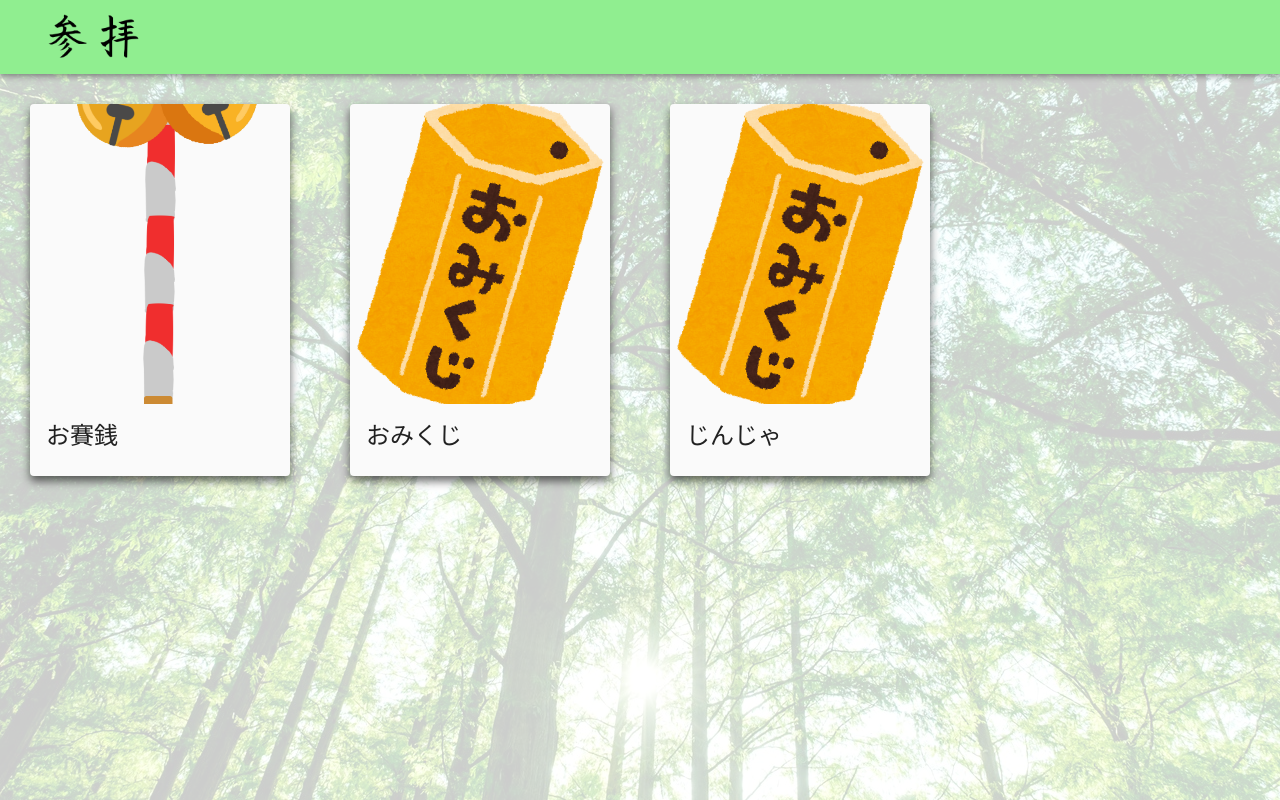
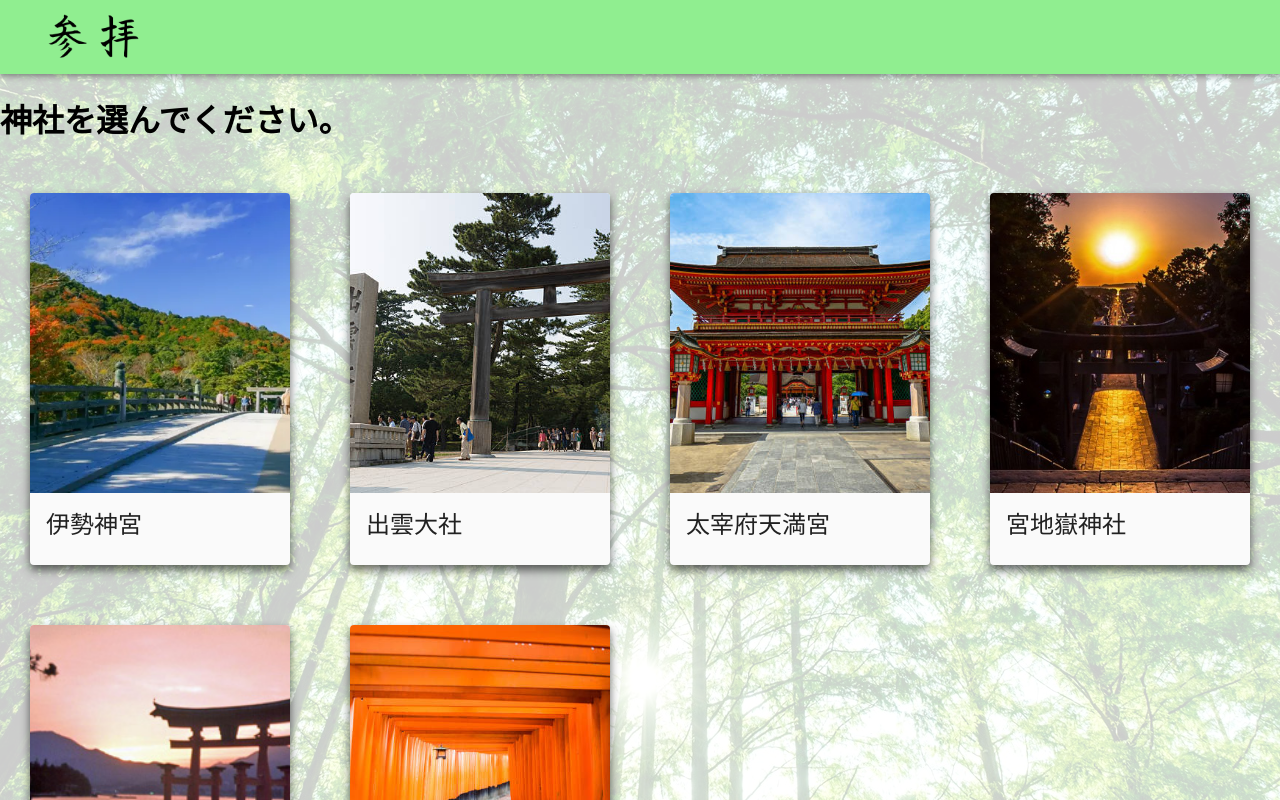
Before and after one commit to Hackthon-2020/SANPAI, a React (Create React App) app: page / in a window 1280 px wide. Built offline with nearby package versions, Linux system fonts and the light colour scheme.

Commit message:
modal作成 #12

```diff
--- a/src/components/card/cardList/index.jsx
+++ b/src/components/card/cardList/index.jsx
@@ -1,48 +1,48 @@
-import React from 'react';
-// import { Link } from 'react-router-dom';
-import OmikujiBox from '../../../assets/img/omikuji/omikuji-box.png';
-import OsaisenImg from '../../../assets/img/osaisen/suzu.png';
-// import ShrineImg from '../../../assets/img/osaisen/torii.png';
-import ImgCard from '../imgCard/index';
-import Grid from "@material-ui/core/Grid";
-import { useHistory } from 'react-router-dom';
+// import React from 'react';
+// // import { Link } from 'react-router-dom';
+// import OmikujiBox from '../../../assets/img/omikuji/omikuji-box.png';
+// import OsaisenImg from '../../../assets/img/osaisen/suzu.png';
+// // import ShrineImg from '../../../assets/img/osaisen/torii.png';
+// import ImgCard from '../imgCard/index';
+// import Grid from "@material-ui/core/Grid";
+// import { useHistory } from 'react-router-dom';
 
 
-export default function CardList() {
-  const history = useHistory();
+// export default function CardList() {
+//   const history = useHistory();
 
-  return (
-    <Grid container>
-      <Grid item xs={3}>
-        <div>
-          <ImgCard
-          imgName={OsaisenImg}
-          title={"Osaisen Image"}
-          text={"お賽銭"}
-          link={()=>history.push('/osaisen')}
-          />
-        </div>
-      </Grid>
-      <Grid item xs={3}>
-        <div>
-          <ImgCard
-          imgName={OmikujiBox}
-          title={"Omikuji Image"}
-          text={"おみくじ"}
-          link={()=>history.push('/omikuji')}
-          />
-        </div>
-      </Grid>
-      <Grid item xs={3}>
-        <div>
-          <ImgCard
-          imgName={OmikujiBox}
-          title={"Omikuji Image"}
-          text={"じんじゃ"}
-          link={()=>history.push('/shrine')}
-          />
-        </div>
-      </Grid>
-    </Grid>
-  );
-}
+//   return (
+//     <Grid container>
+//       <Grid item xs={3}>
+//         <div>
+//           <ImgCard
+//           imgName={OsaisenImg}
+//           title={"Osaisen Image"}
+//           text={"お賽銭"}
+//           link={()=>history.push('/osaisen')}
+//           />
+//         </div>
+//       </Grid>
+//       <Grid item xs={3}>
+//         <div>
+//           <ImgCard
+//           imgName={OmikujiBox}
+//           title={"Omikuji Image"}
+//           text={"おみくじ"}
+//           link={()=>history.push('/omikuji')}
+//           />
+//         </div>
+//       </Grid>
+//       <Grid item xs={3}>
+//         <div>
+//           <ImgCard
+//           imgName={OmikujiBox}
+//           title={"Omikuji Image"}
+//           text={"じんじゃ"}
+//           link={()=>history.push('/shrine')}
+//           />
+//         </div>
+//       </Grid>
+//     </Grid>
+//   );
+// }
--- a/src/components/card/imgCard/index.jsx
+++ b/src/components/card/imgCard/index.jsx
@@ -1,14 +1,13 @@
 import React from 'react';
 import Card from '@material-ui/core/Card';
 import CardActionArea from '@material-ui/core/CardActionArea';
-// import CardActions from '@material-ui/core/CardActions';
 import CardContent from '@material-ui/core/CardContent';
 import CardMedia from '@material-ui/core/CardMedia';
-// import Button from '@material-ui/core/Button';
 import Typography from '@material-ui/core/Typography';
 import { makeStyles } from "@material-ui/core/styles";
 import SimpleDialog from '../../modal/dialog';
-import PropTypes from 'prop-types';
+// import PropTypes from 'prop-types';
+
 
 
 const useStyles = makeStyles({
@@ -25,28 +24,26 @@
   },
 });
 
-SimpleDialog.propTypes = {
-  onClose: PropTypes.func.isRequired,
-  open: PropTypes.bool.isRequired,
-  selectedValue: PropTypes.string.isRequired,
-};
+// SimpleDialog.propTypes = {
+//   onClose: PropTypes.func.isRequired,
+//   open: PropTypes.bool.isRequired,
+//   selectedValue: PropTypes.string.isRequired,
+// };
 
 
 export default function ImgCard (props){
   const classes = useStyles();
-  const emails = ['username@gmail.com', 'user02@gmail.com'];
   const [open, setOpen] = React.useState(false);
-  const [selectedValue, setSelectedValue] = React.useState(emails[1]);
+  const [selectedValue, setSelectedValue] = React.useState();
 
   const handleClickOpen = () => {
     setOpen(true);
   };
 
-  const handleClose = (value) => {
+  const handleClose = () => {
     setOpen(false);
-    setSelectedValue(value);
+    setSelectedValue(true);
   };
-
     return (
         <Card className={classes.card}>
           <CardActionArea>
@@ -55,13 +52,11 @@
               component="img"
               image={props.imgName}
               title={props.title}
-              // onClick={props.link}
               onClick={handleClickOpen}
             />
             <SimpleDialog selectedValue={selectedValue} open={open} onClose={handleClose} />
             <CardContent>
               <Typography gutterBottom variant="h5" component="h2">{props.text}</Typography>
-              {/* <Typography variant="body2" color="textSecondary" component="p"></Typography> */}
             </CardContent>
           </CardActionArea>
         </Card>
--- a/src/components/modal/dialog.jsx
+++ b/src/components/modal/dialog.jsx
@@ -1,102 +1,29 @@
 import React from 'react';
-// import PropTypes from 'prop-types';
-import { makeStyles } from '@material-ui/core/styles';
-// import Button from '@material-ui/core/Button';
-import Avatar from '@material-ui/core/Avatar';
 import List from '@material-ui/core/List';
 import ListItem from '@material-ui/core/ListItem';
-import ListItemAvatar from '@material-ui/core/ListItemAvatar';
 import ListItemText from '@material-ui/core/ListItemText';
 import DialogTitle from '@material-ui/core/DialogTitle';
 import Dialog from '@material-ui/core/Dialog';
-import PersonIcon from '@material-ui/icons/Person';
-import AddIcon from '@material-ui/icons/Add';
-// import Typography from '@material-ui/core/Typography';
-import { blue } from '@material-ui/core/colors';
 import { useHistory } from 'react-router-dom';
-
-
-// const emails = ['username@gmail.com', 'user02@gmail.com'];
-const useStyles = makeStyles({
-  avatar: {
-    backgroundColor: blue[100],
-    color: blue[600],
-  },
-});
 
 export default function SimpleDialog(props) {
   const history = useHistory();
-  const classes = useStyles();
-  const { onClose, selectedValue, open } = props;
-
+  const { onClose, selectedValue, open} = props;
   const handleClose = () => {
     onClose(selectedValue);
-  };
-
-  const handleListItemClick = (value) => {
-    onClose(value);
   };
 
   return (
     <Dialog onClose={handleClose} aria-labelledby="simple-dialog-title" open={open}>
       <DialogTitle id="simple-dialog-title">選択してください</DialogTitle>
       <List>
-          <ListItem button >
-            <ListItemAvatar>
-              <Avatar className={classes.avatar}>
-                <PersonIcon />
-              </Avatar>
-            </ListItemAvatar>
-            <ListItemText primary="おみくじ" onClick={()=>history.push('/omikuji')}/>
-          </ListItem>
-          <ListItem button >
-            <ListItemAvatar>
-              <Avatar className={classes.avatar}>
-                <PersonIcon />
-              </Avatar>
-            </ListItemAvatar>
-            <ListItemText primary="お賽銭" onClick={()=>history.push('/osaisen')}/>
-          </ListItem>
-
-        <ListItem autoFocus button onClick={() => handleListItemClick('addAccount')}>
-          <ListItemAvatar>
-            <Avatar>
-              <AddIcon />
-            </Avatar>
-          </ListItemAvatar>
-          <ListItemText primary="Add account" />
+        <ListItem button >
+          <ListItemText primary="おみくじ" onClick={()=>history.push('/omikuji')}/>
+        </ListItem>
+        <ListItem button >
+          <ListItemText primary="お賽銭" onClick={()=>history.push('/osaisen')}/>
         </ListItem>
       </List>
     </Dialog>
   );
 }
-
-// SimpleDialog.propTypes = {
-//   onClose: PropTypes.func.isRequired,
-//   open: PropTypes.bool.isRequired,
-//   selectedValue: PropTypes.string.isRequired,
-// };
-
-// export default function ShrineDialog() {
-//   const [open, setOpen] = React.useState(false);
-//   const [selectedValue, setSelectedValue] = React.useState(emails[1]);
-
-//   const handleClickOpen = () => {
-//     setOpen(true);
-//   };
-
-//   const handleClose = (value) => {
-//     setOpen(false);
-//     setSelectedValue(value);
-//   };
-
-//   return (
-//     <div>
-//       {/* <Typography variant="subtitle1">Selected: {selectedValue}</Typography> */}
-//       {/* <br /> */}
-//       {/* <Button variant="outlined" color="primary" onClick={handleClickOpen}></Button> */}
-//       <Button onClick={handleClickOpen}></Button>
-//       <SimpleDialog selectedValue={selectedValue} open={open} onClose={handleClose} />
-//     </div>
-//   );
-// }
--- a/src/components/pages/home/index.jsx
+++ b/src/components/pages/home/index.jsx
@@ -1,12 +1,15 @@
 import React from 'react';
-import CardList from '../../card/cardList/index';
-import './index.css';
+import ShrineCard from '../../card/shrineCard/index';
+import ShrineDialog from '../../modal/dialog';
+
 
 class Home extends React.Component {
   render(){
     return(
       <React.Fragment>
-        <CardList />
+        <h1>神社を選んでください。</h1>
+        <ShrineDialog />
+        <ShrineCard />
       </React.Fragment>
     )
   }
--- a/src/components/pages/omikuji/index.jsx
+++ b/src/components/pages/omikuji/index.jsx
@@ -5,7 +5,7 @@
     return(
       <div>
         <h1>{this.props.name}</h1>
-        <h2>おみくじを引いてください。</h2>
+        <h2>{this.props.text}おみくじを引いてください。</h2>
       </div>
     )
   }
--- a/src/components/routing/route/index.jsx
+++ b/src/components/routing/route/index.jsx
@@ -3,7 +3,6 @@
 import Navigation from '../navigation/index';
 import Omikuji from '../../pages/omikuji/index';
 import Home from '../../pages/home/index';
-import Shrine from '../../pages/shrine/index';
 import Osaisen from '../../pages/osaisen/index';
 
 
@@ -14,10 +13,9 @@
         <Router>
           <div>
             <Navigation />
-            <Route exact path='/' render={ () => <Home name={'ホームページ'}/> }/>
+            <Route exact path='/' render={ () => <Home/> }/>
             <Route path='/omikuji' render={ () => <Omikuji name={'おみくじ'}/> }/>
             <Route path='/osaisen' render={ () => <Osaisen name={'お賽銭'}/> }/>
-            <Route path='/shrine' render={ () => <Shrine name={'神社を見つける'}/> }/>
           </div>
         </Router>
       </React.Fragment>
```
Also changed, not shown: src/components/card/shrineCard/index.jsx (+0 -8 lines), src/components/modal/sample.jsx (deleted, +0 -92 lines), src/components/pages/home/index.css (deleted, +0 -11 lines).
